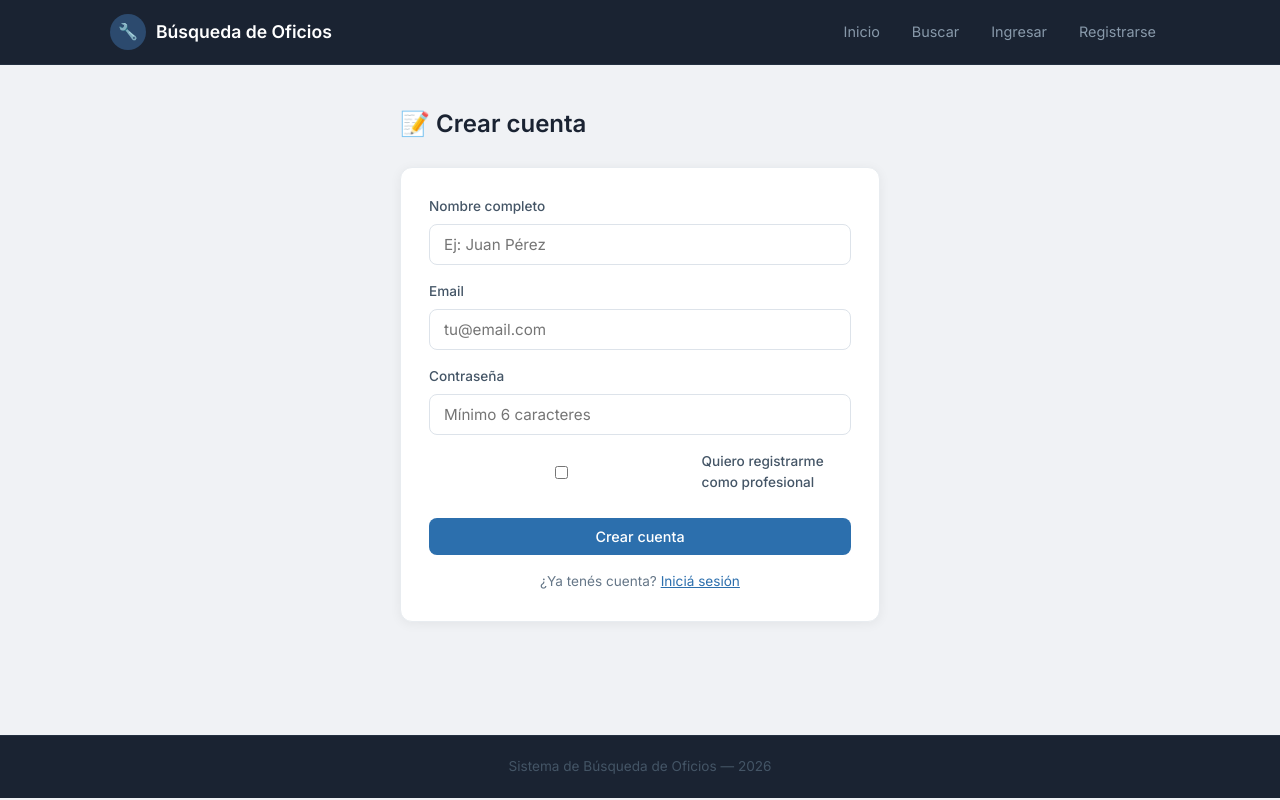
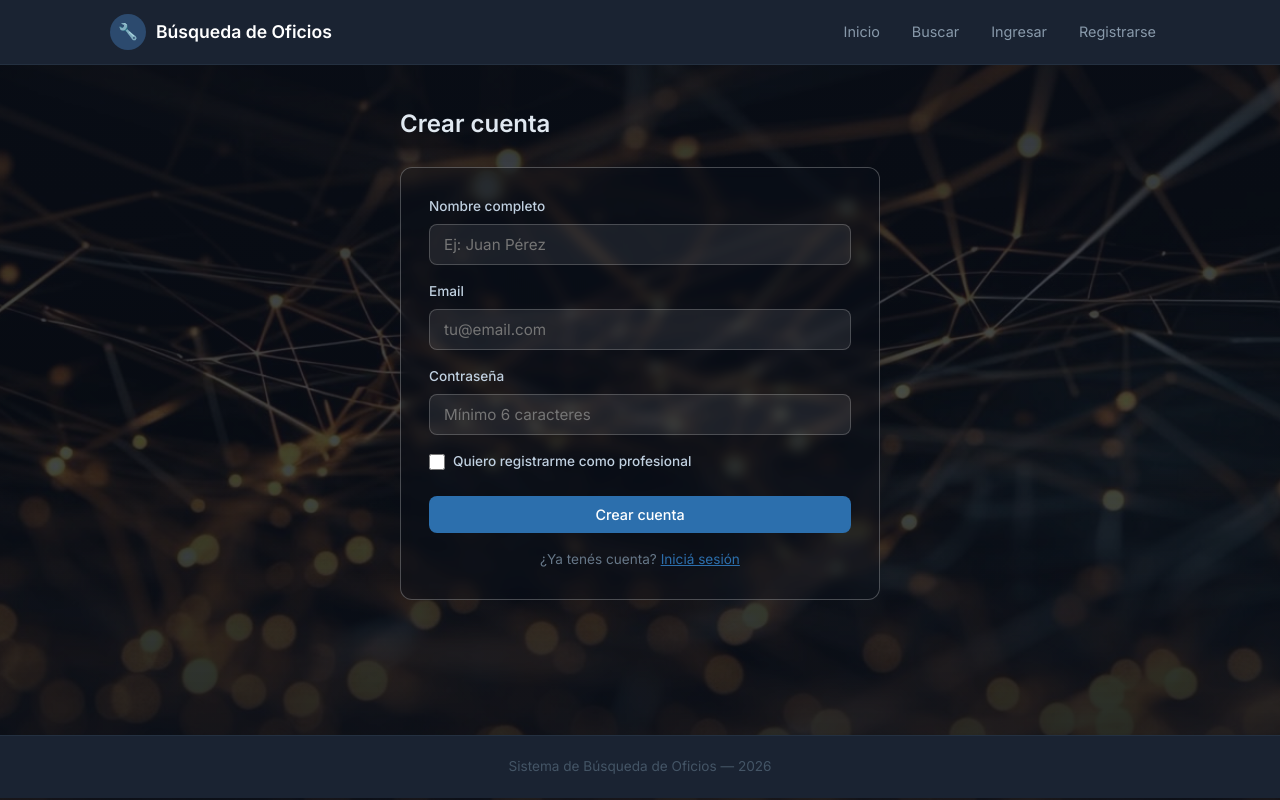
Before and after one commit to MartinSanche/sistema-busqueda-oficios, a Flask app: page /registro in a window 1280 px wide. Run offline with Flask 3, Linux system fonts and the light colour scheme.

Commit message:
feat: etapa 8, cambios visuales en todas las pestañas

```diff
--- a/app/static/css/styles.css
+++ b/app/static/css/styles.css
@@ -4,9 +4,27 @@
 
 body {
     font-family: 'Inter', 'Segoe UI', Arial, sans-serif;
-    background-color: #f0f2f5;
+    background-image: url('/static/img/hero.jpg');
+    background-size: cover;
+    background-position: center;
+    background-attachment: fixed;
     color: #1a2332;
     line-height: 1.6;
+    min-height: 100vh;
+}
+
+body::before {
+    content: '';
+    position: fixed;
+    inset: 0;
+    background: linear-gradient(
+        to bottom,
+        rgba(10, 15, 25, 0.85) 0%,
+        rgba(10, 15, 25, 0.75) 50%,
+        rgba(10, 15, 25, 0.90) 100%
+    );
+    z-index: 0;
+    pointer-events: none;
 }
 
 .container {
@@ -23,6 +41,7 @@ body {
     top: 0;
     z-index: 100;
     border-bottom: 1px solid #243040;
+    isolation: isolate;
 }
 
 .navbar .container {
@@ -251,19 +255,19 @@ body {
 .section h2 {
     font-size: 1.5rem;
     margin-bottom: 24px;
-    color: #1a2332;
+    color: #e0e8f0;
     font-weight: 600;
 }
 
 /* BÚSQUEDA */
 
 .search-box {
-    background: white;
+    background: rgba(10, 15, 25, 0.4);
     padding: 28px;
     border-radius: 12px;
-    box-shadow: 0 2px 12px rgba(0,0,0,0.06);
+    border: 1px solid rgba(255, 255, 255, 0.25);
     margin-bottom: 32px;
-    border: 1px solid #e8ecf0;
+    backdrop-filter: blur(6px);
 }
 
 .search-fields {
@@ -279,38 +283,52 @@ body {
     display: block;
     font-weight: 500;
     margin-bottom: 6px;
-    color: #445566;
+    color: #c0d0e0;
     font-size: 0.85rem;
 }
 
-.field input, .field select {
+.field input {
     width: 100%;
     padding: 10px 14px;
-    border: 1px solid #dde3ea;
+    border: 1px solid rgba(255,255,255,0.2);
     border-radius: 8px;
     font-size: 0.95rem;
     outline: none;
     transition: border-color 0.2s, box-shadow 0.2s;
     font-family: 'Inter', sans-serif;
-    background: white;
-    color: #1a2332;
+    background: rgba(255,255,255,0.08);
+    color: #e0e8f0;
 }
 
-.field input:focus, .field select:focus {
-    border-color: #2c6fad;
-    box-shadow: 0 0 0 3px rgba(44,111,173,0.12);
+.field select {
+    width: 100%;
+    padding: 10px 14px;
+    border: 1px solid rgba(255,255,255,0.2);
+    border-radius: 8px;
+    font-size: 0.95rem;
+    outline: none;
+    transition: border-color 0.2s, box-shadow 0.2s;
+    font-family: 'Inter', sans-serif;
+    background: #1a2332;
+    color: #e0e8f0;
+}
+
+.field select option {
+    background: #1a2332;
+    color: #e0e8f0;
 }
 
 /* CARD PROFESIONAL */
 .card-profesional {
-    background: white;
+    background: rgba(255, 255, 255, 0.92);
     border-radius: 12px;
     padding: 24px;
     margin-bottom: 16px;
-    border: 1px solid #e8ecf0;
-    box-shadow: 0 2px 8px rgba(0,0,0,0.04);
+    border: 1px solid rgba(255,255,255,0.3);
+    box-shadow: 0 4px 24px rgba(0,0,0,0.2);
     transition: box-shadow 0.2s;
     animation: fadeInUp 0.3s ease forwards;
+    backdrop-filter: blur(8px);
 }
 
 .card-profesional:hover { box-shadow: 0 6px 20px rgba(0,0,0,0.08); }
@@ -357,6 +375,8 @@ body {
 .main-content {
     min-height: calc(100vh - 130px);
     padding: 40px 0;
+    position: relative;
+    z-index: 1;
 }
 
 .footer {
@@ -366,6 +386,8 @@ body {
     padding: 20px 0;
     font-size: 0.85rem;
     border-top: 1px solid #243040;
+    position: relative;
+    z-index: 1;
 }
 
 /* ESTADOS */
--- a/app/templates/index.html
+++ b/app/templates/index.html
@@ -13,8 +13,6 @@
 
 <!-- HERO -->
 <div class="hero">
-    <div class="hero-bg"></div>
-    <div class="hero-overlay"></div>
     <div class="hero-content">
         <p class="hero-tag">Plataforma de Oficios</p>
         <h1>Encontrá el profesional<br>que necesitás</h1>
--- a/app/templates/login.html
+++ b/app/templates/login.html
@@ -20,8 +20,8 @@
         </div>
 
         <div class="field" style="margin-bottom:24px;">
-            <label style="display:flex; align-items:center; gap:8px; cursor:pointer; color:#445566; font-size:0.85rem;">
-                <input type="checkbox" id="remember">
+            <label style="display:flex; align-items:center; gap:8px; cursor:pointer; color:#c0d0e0; font-size:0.85rem;">
+                <input type="checkbox" id="remember" style="width:16px; height:16px; cursor:pointer; accent-color:#2c6fad;">
                 Recordarme
             </label>
         </div>
--- a/app/templates/registro.html
+++ b/app/templates/registro.html
@@ -3,7 +3,7 @@
 
 {% block content %}
 <section class="section" style="max-width:480px; margin:0 auto;">
-    <h2 style="margin-bottom:24px;">📝 Crear cuenta</h2>
+    <h2 style="margin-bottom:24px;">Crear cuenta</h2>
 
     <div class="search-box">
         <div id="mensaje-resultado"></div>
@@ -21,8 +21,8 @@
             <input type="password" id="password" placeholder="Mínimo 6 caracteres">
         </div>
         <div class="field" style="margin-bottom:24px;">
-            <label style="display:flex; align-items:center; gap:8px; cursor:pointer; color:#445566; font-size:0.85rem;">
-                <input type="checkbox" id="es-profesional">
+            <label style="display:flex; align-items:center; gap:8px; cursor:pointer; color:#c0d0e0; font-size:0.85rem;">
+                <input type="checkbox" id="es-profesional" style="width:16px; height:16px; cursor:pointer; accent-color:#2c6fad; flex-shrink:0;">
                 Quiero registrarme como profesional
             </label>
         </div>
```
Also changed, not shown: other parts of app/static/css/styles.css (+6 -21 lines).
